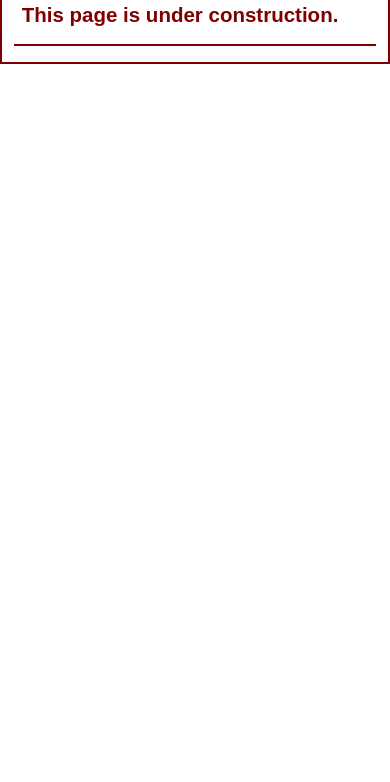
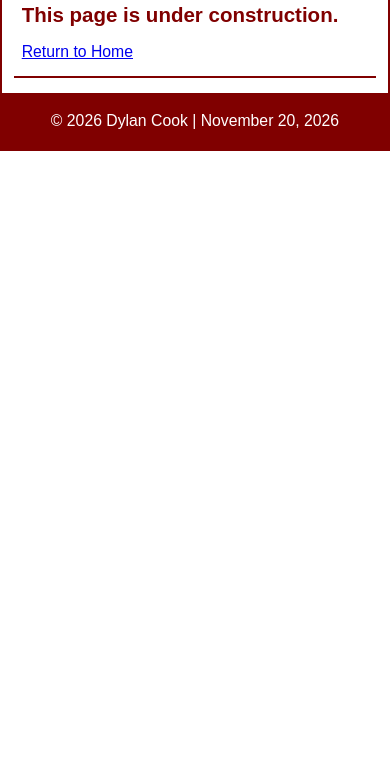
Before and after one commit to DylanCook2121/A11, a plain HTML site: page speakers/sorkin.html in a window 390 px wide. Shown: the part 62-844 px from the top of the page. Drawn offline with Linux system fonts and the light colour scheme.

Commit message:
Revise Sorkin page structure and add footer
Added viewport meta tag for responsive design and updated title.

```diff
--- a/speakers/sorkin.html
+++ b/speakers/sorkin.html
@@ -1,9 +1,11 @@
+
 <!DOCTYPE html>
 <html lang="en">
 
 <head>
     <meta charset="utf-8">
-	<title>San Joaquin Valley Town Hall</title>
+    <meta name="viewport" content="width=device-width, initial-scale=1.0">
+    <title>Andrew Ross Sorkin - San Joaquin Valley Town Hall</title>
     <link rel="icon" href="../images/favicon.ico">
     <link rel="stylesheet" href="../styles/main.css">
 </head>
@@ -13,8 +15,13 @@
         <section>
             <h1>Andrew Ross Sorkin</h1>
             <h2>This page is under construction.</h2>
+            <p><a href="../index.html">Return to Home</a></p>
         </section>
     </main>
+
+    <footer>
+        <p>&copy; 2026 Dylan Cook | November 20, 2026</p>
+    </footer>
 </body>
 
 </html>
```
Lines whose indentation alone changed are shown as unchanged.
